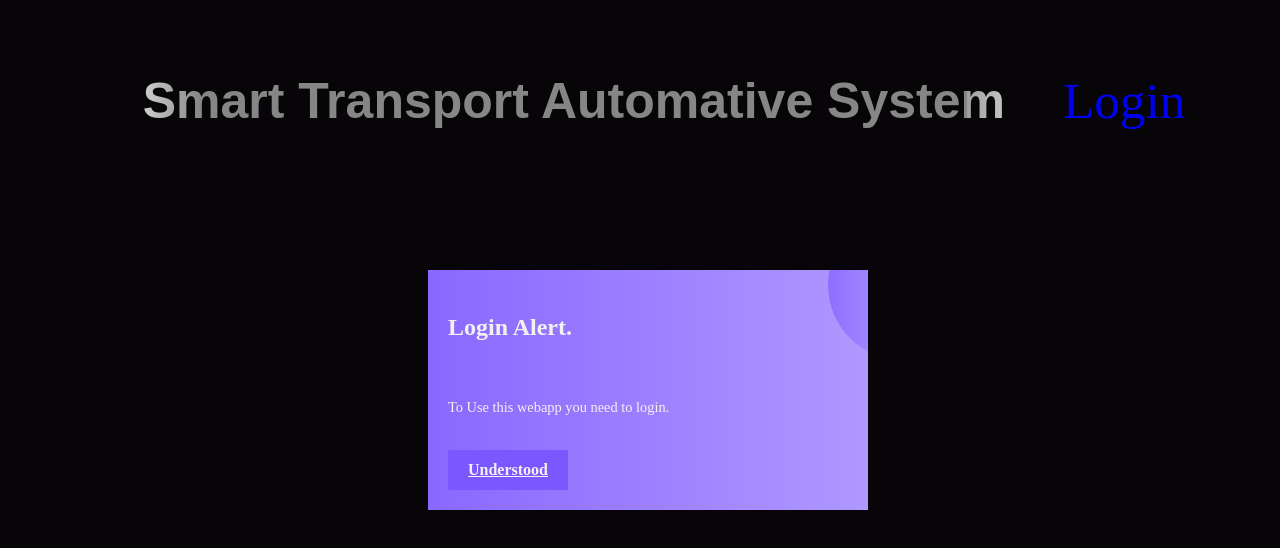
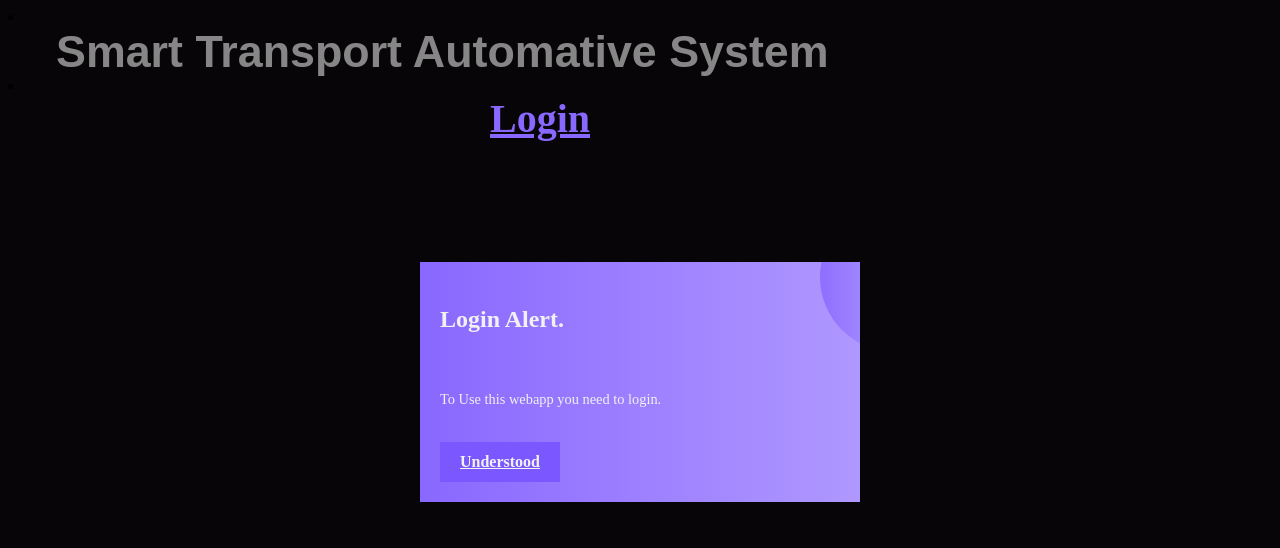
Before and after one commit to SA-Ahmed-W/STAR-TESTING-WEBAPP, a React (Vite) app: page / in a window 1280 px wide. Shown: the top 548 px of the page. Built offline with nearby package versions, Linux system fonts and the light colour scheme; no server answers.

Commit message:
some minor bug fix

```diff
--- a/src/App.css
+++ b/src/App.css
@@ -122,16 +122,3 @@
   font-size: 16px;
   max-width: 470px;
 }
-
-
-li{
-  list-style: none;
-}
-
-.navItem{
-  text-decoration: none;
-}
-li:nth-child(2){
-  margin-right: 0;
-  /* background-color: #3da077; */
-}
--- a/src/Navbar.jsx
+++ b/src/Navbar.jsx
@@ -17,16 +17,29 @@ function Navbar() {
 
   return (
     <>
-      <div className="container">
-        <div className="container__head d-flex justify-content-center align-items-center flex-column">
-          <span className="container-title">
-            {/* Smart Transport Automative System  */}
-            <li>
-              <Link to="/" className="navItem btn-shine text-bigger">
+      <div className="nav__container d-flex flex-column">
+        <li className="">
+          <div
+            style={{
+              display: "flex",
+              justifyContent: "center",
+              alignItems: "center",
+              width: "100%",
+            }}
+          >
+            <Link to="/" className="btn-shine text-bigger">
               Smart Transport Automative System
             </Link>
+          </div>
         </li>
         <li>
+          <div
+            style={{
+              display: "flex",
+              justifyContent: "center",
+              alignItems: "center",
+            }}
+          >
             {login ? (
               <button
                 style={{
@@ -37,9 +50,9 @@ function Navbar() {
                   color: "white",
                   fontWeight: "bold",
                   fontSize: "40px",
-                    marginLeft: "-30px",
+                  width: "300px",
                 }}
-                  className="navItem"
+                className=""
                 onClick={() => {
                   auth.signOut();
                 }}
@@ -47,13 +60,25 @@ function Navbar() {
                 Logout
               </button>
             ) : (
-                <Link to="/login" className="navItem">
+              <Link
+                to="/login"
+                style={{
+                  border: "none",
+                  background: "none",
+                  fontSize: "16px",
+                  cursor: "pointer",
+                  color: "white",
+                  fontWeight: "bold",
+                  fontSize: "40px",
+                  width: "300px",
+                  color: "rgb(137, 104, 255)",
+                }}
+              >
                 Login
               </Link>
             )}
+          </div>
         </li>
-          </span>
-        </div>
       </div>
     </>
   );
--- a/src/Utils.css
+++ b/src/Utils.css
@@ -117,8 +117,13 @@
 
 
 .text-bigger{
-  font-size: 50px;
+  font-size: 3.5vw;
+  width: 100%;
   font-weight: 900;
+}
+
+.w-100{
+  width: 100%;
 }
 
 
--- a/src/components/DummyCard.css
+++ b/src/components/DummyCard.css
@@ -5,7 +5,7 @@
     justify-content: center;
     align-items: center;
     height: 60vh;
-    width: 100vw;
+    width: 100%;
 }
 .cookieCard {
   width: 400px;
--- a/src/components/Login.jsx
+++ b/src/components/Login.jsx
@@ -6,8 +6,10 @@ import {
 } from "firebase/auth";
 import { auth, db } from "../firebase";
 import { doc, setDoc } from "firebase/firestore"; // Firestore functions
+import { useNavigate } from "react-router-dom";
 
 function Login() {
+  let navigate = useNavigate();
   const [login, setLogin] = useState({
     email: "",
     password: "",
@@ -29,6 +31,7 @@ function Login() {
       );
       // console.log(res);
       if (res) {
+        navigate("/");
         console.log("user logged in");
       } else {
         console.log("user not logged in");
@@ -50,6 +53,7 @@ function Login() {
       console.log(res);
       if (res) {
         console.log("user created");
+        navigate("/");
         const userId = res.user.uid;
         const docRef = doc(db, "BOTS", userId);
         // Create an empty document
```
Lines whose indentation alone changed are shown as unchanged.
